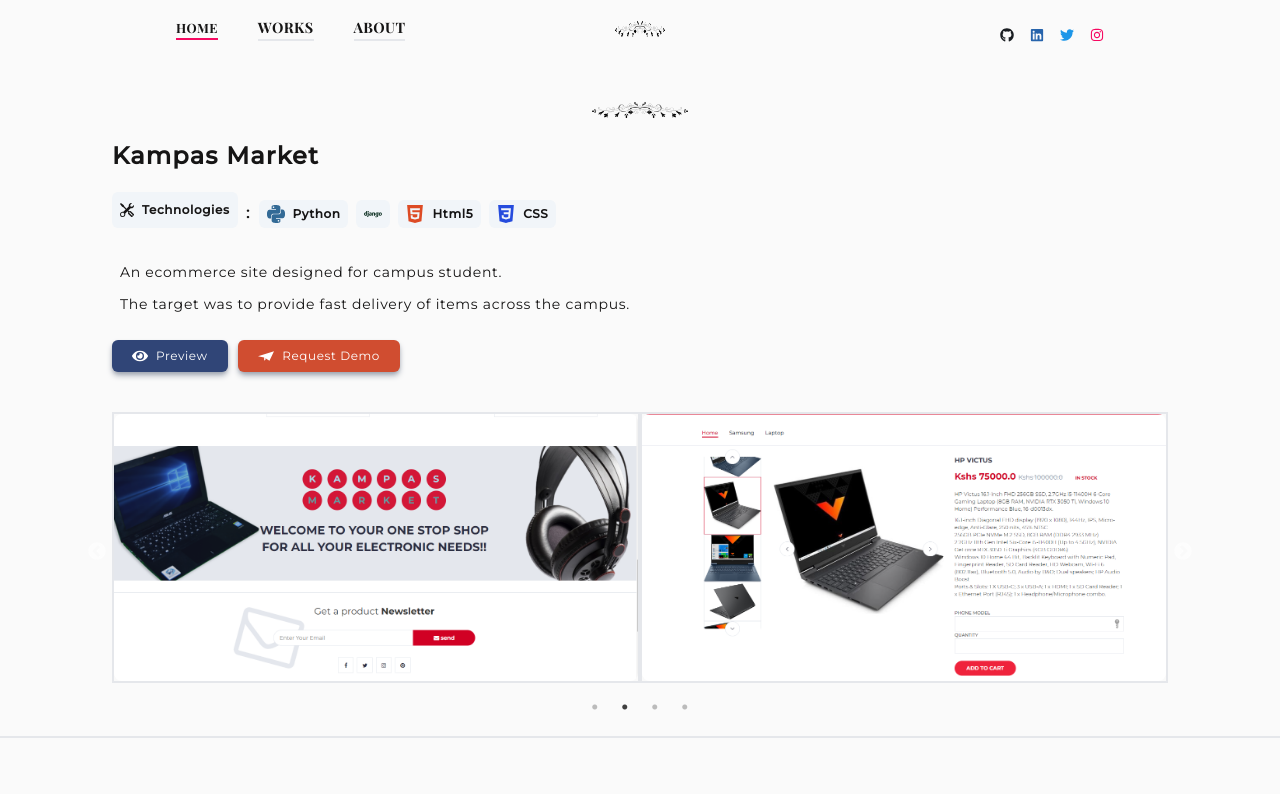
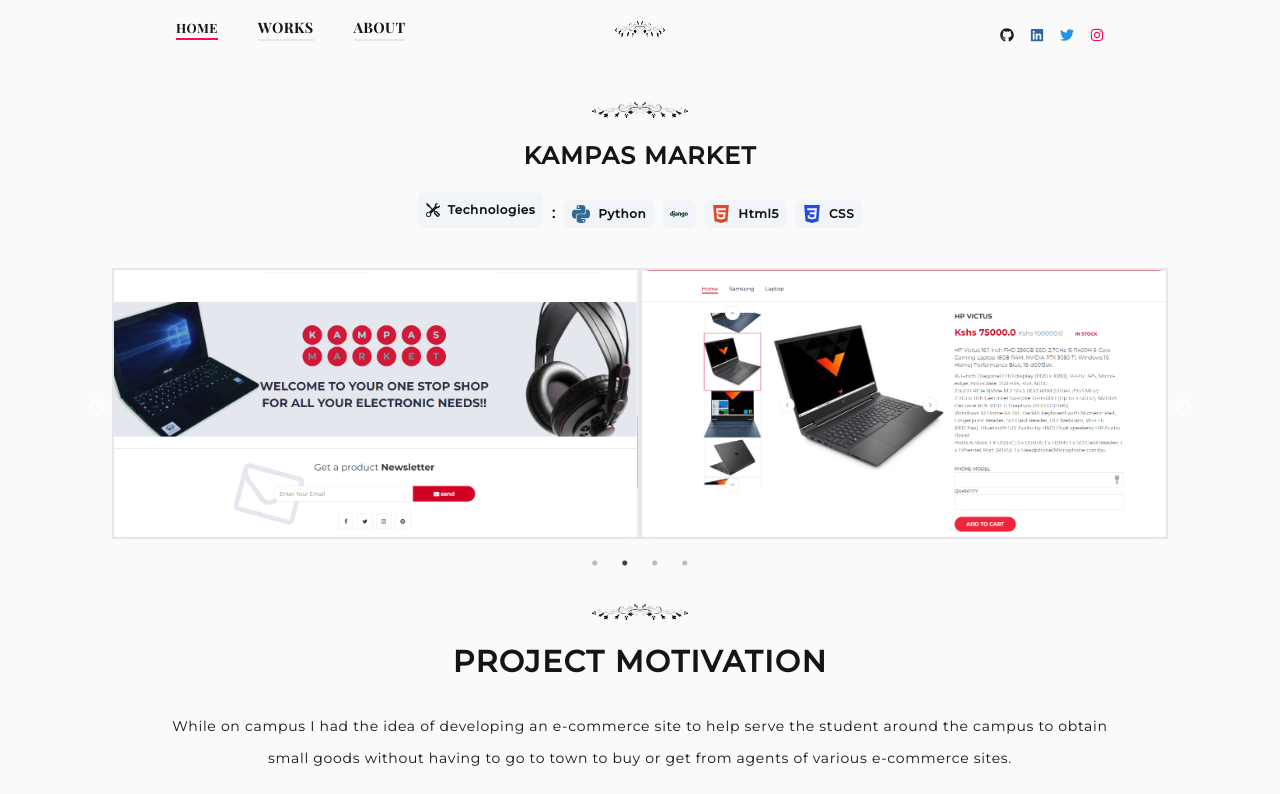
Before and after one commit to EarthmanAman/port, a Next.js app: page /kampas in a window 1280 px wide. Shown: the top 794 px of the page. Built offline with nearby package versions, Linux system fonts and the light colour scheme; a web font is replaced by a local one.

Commit message:
Project summary

```diff
--- a/pages/kampas.js
+++ b/pages/kampas.js
@@ -56,12 +56,12 @@ export default function Home() {
                     <motion.div variants={fadeIn} className="px-28 md:px-56 lg:px-[30rem]">
                         <Image loader={imageLoader} src={Flower} alt="divider" />
                     </motion.div>
-                    <motion.div variants={fadeIn}>
-                        <h3 className='font-bold text-lg md:text-xl lg:text-2xl text-center lg:text-left'>Kampas Market</h3>
+                    <motion.div variants={fadeIn} className="text-center">
+                        <h3 className='font-bold text-lg md:text-xl lg:text-2xl text-center'>KAMPAS MARKET</h3>
                     </motion.div>
 
 
-                    <motion.div variants={fadeIn} className='my-5 flex flex-wrap space-x-2 space-y-2'>
+                    <motion.div variants={fadeIn} className='my-5 flex flex-wrap space-x-2 space-y-2 justify-center'>
                         <div className='flex space-x-2 items-center  bg-slate-100 px-2 py-1 rounded-md'>
                             <BsTools size={14} />
                             <p className='font-bold'>Technologies</p>
@@ -88,28 +88,7 @@ export default function Home() {
                         </div>
 
                     </motion.div>
-                    <motion.div variants={fadeIn} className='my-3 mt-7 px-2'>
-                        <p className='leading-8 text-sm'>An ecommerce site designed for campus student.</p>
-                        <p className='leading-8 text-sm'>The target was to provide fast delivery of items across the campus.</p>
-                    </motion.div>
-                    <motion.div variants={fadeIn} className='my-5 w-72 flex justify-between'>
-                        <button className='bg-[#304577] py-1.5 px-5 rounded-md shadow-md shadow-gray-400 text-white'>
-                            <a href='https://kampasmarket.hashimathman.com/' target="_blank">
-                                <div className='flex items-center justify-between'>
-                                    <FaEye />
-                                    <p className='ml-2'>Preview</p>
-                                </div>
-                            </a>
 
-                        </button>
-                        <button className='bg-[#D04D30] py-1.5 px-5 rounded-md shadow-md shadow-gray-400 text-white'>
-                            <div className='flex items-center justify-between'>
-                                <SiMinutemailer />
-                                <p className='ml-2'>Request Demo</p>
-                            </div>
-
-                        </button>
-                    </motion.div>
                 </div>
 
                 <motion.div variants={fadeIn} className='w-full'>
@@ -146,40 +125,44 @@ export default function Home() {
                             </div>
                         </Slider>
                     </div>
+                </motion.div>
+
+                <div className='text-center'>
+                    <motion.div variants={fadeIn} className="px-28 md:px-56 lg:px-[30rem]">
+                        <Image loader={imageLoader} src={Flower} alt="divider" />
+                    </motion.div>
+
+                    <motion.div variants={fadeIn}>
+                        <h3 className='font-bold'>PROJECT MOTIVATION</h3>
+                    </motion.div>
+                    <motion.div variants={fadeIn} className='my-3 mt-7 px-10'>
+                        <p className='leading-8 text-sm mb-3'>While on campus I had the idea of developing an e-commerce site to help serve the student around the campus to obtain small goods without having to go to town to buy or get from agents of various e-commerce sites.</p>
+                        <p className='leading-8 text-sm'>Our model was simple: you order, we accumulate the orders, go to town, fetch them, and deliver them to our customer dorm rooms.</p>
+                    </motion.div>
+                </div>
+
+                {/* <motion.div variants={fadeIn} className='my-5 w-72 flex justify-between'>
+                    <button className='bg-[#304577] py-1.5 px-5 rounded-md shadow-md shadow-gray-400 text-white'>
+                        <a href='https://kampasmarket.hashimathman.com/' target="_blank">
+                            <div className='flex items-center justify-between'>
+                                <FaEye />
+                                <p className='ml-2'>Preview</p>
+                            </div>
+                        </a>
+
+                    </button>
+                    <button className='bg-[#D04D30] py-1.5 px-5 rounded-md shadow-md shadow-gray-400 text-white'>
+                        <div className='flex items-center justify-between'>
+                            <SiMinutemailer />
+                            <p className='ml-2'>Request Demo</p>
+                        </div>
+
+                    </button>
+                </motion.div> */}
+
+            </motion.div >
 
 
-                    {/* <div className='my-5 flex space-x-6'>
-                        <div className='flex space-x-2 items-center  bg-slate-100 px-3 py-2 rounded-md'>
-                            <BsTools size={25} />
-                            <p className='font-bold'>Technologies</p>
-                        </div>
-                        <h1>:</h1>
-                        <div className='flex space-x-2 items-center  bg-slate-200 px-3 py-2 rounded-md'>
-                            <SiAdobexd size={25} color="#450135" />
-                            <p className='font-bold'>Adobe</p>
-                        </div>
-
-                        <div className='flex space-x-2 items-center bg-slate-200 px-3 py-2 rounded-md'>
-                            <SiPython size={25} color="#326a96" />
-                            <p className='font-bold'>Python</p>
-                        </div>
-
-                        <div className='flex space-x-2 items-center bg-slate-200 px-3 py-2 rounded-md'>
-                            <DiDjango size={25} color="#092d1f" />
-                        </div>
-
-                        <div className='flex space-x-2 items-center bg-slate-200 px-3 py-2 rounded-md'>
-                            <SiReact size={25} color="#5ed3f3" />
-                            <p className='font-bold'>React</p>
-                        </div>
-
-                        <div className='flex space-x-2 items-center bg-slate-200 px-3 py-2 rounded-md'>
-                            <DiSass size={25} color="#c76494" />
-                        </div>
-
-                    </div> */}
-                </motion.div>
-            </motion.div >
 
             <Footer />
 
--- a/pages/works.js
+++ b/pages/works.js
@@ -63,6 +63,16 @@ export default function Home() {
                             </div>
                         </motion.div>
                     </Link>
+
+                    <Link href="/kampas">
+                        <motion.div className='relative flex items-center justify-center h-auto w-full shadow-xl shadow-gray-200 rounded-md group hover:bg-gradient-to-r from-[#5651e5] to-[#709dff] cursor-pointer border-[0.02rem] p-1 border-[#6a0dad]'>
+                            <Image loader={imageLoader} src={KampasHome} alt="work 1" className='rounded-md group-hover:opacity-10' />
+                            <div className='hidden group-hover:block absolute top-[50%] left-[50%] translate-x-[-50%] translate-y-[-50%]'>
+                                <h2 className='text-[#fafafa]'>Kampas Market</h2>
+                            </div>
+                        </motion.div>
+                    </Link>
+
                     <Link href="/spadequiz">
                         <motion.div className='relative flex items-center justify-center h-auto w-full shadow-xl shadow-gray-200 rounded-md group hover:bg-gradient-to-r from-[#5651e5] to-[#709dff] cursor-pointer border-[0.02rem] p-1 border-[#6a0dad]'>
                             <Image loader={imageLoader} src={SpadeQuiz} alt="work 1" className='rounded-md group-hover:opacity-10 w-full h-auto' />
@@ -82,14 +92,7 @@ export default function Home() {
                     {/* </motion.div>
 
                 <motion.div variants={fadeIn} className='grid md:grid-cols-2 gap-5 mb-5'> */}
-                    <Link href="/kampas">
-                        <motion.div className='relative flex items-center justify-center h-auto w-full shadow-xl shadow-gray-200 rounded-md group hover:bg-gradient-to-r from-[#5651e5] to-[#709dff] cursor-pointer border-[0.02rem] p-1 border-[#6a0dad]'>
-                            <Image loader={imageLoader} src={KampasHome} alt="work 1" className='rounded-md group-hover:opacity-10' />
-                            <div className='hidden group-hover:block absolute top-[50%] left-[50%] translate-x-[-50%] translate-y-[-50%]'>
-                                <h2 className='text-[#fafafa]'>Kampas Market</h2>
-                            </div>
-                        </motion.div>
-                    </Link>
+
 
                     {/* <Link href="/opl_project">
                         <motion.div className='relative flex items-center justify-center h-auto w-full shadow-xl shadow-gray-200 rounded-md group hover:bg-gradient-to-r from-[#5651e5] to-[#709dff] cursor-pointer border-[0.02rem] p-1 border-[#6a0dad]'>
```
